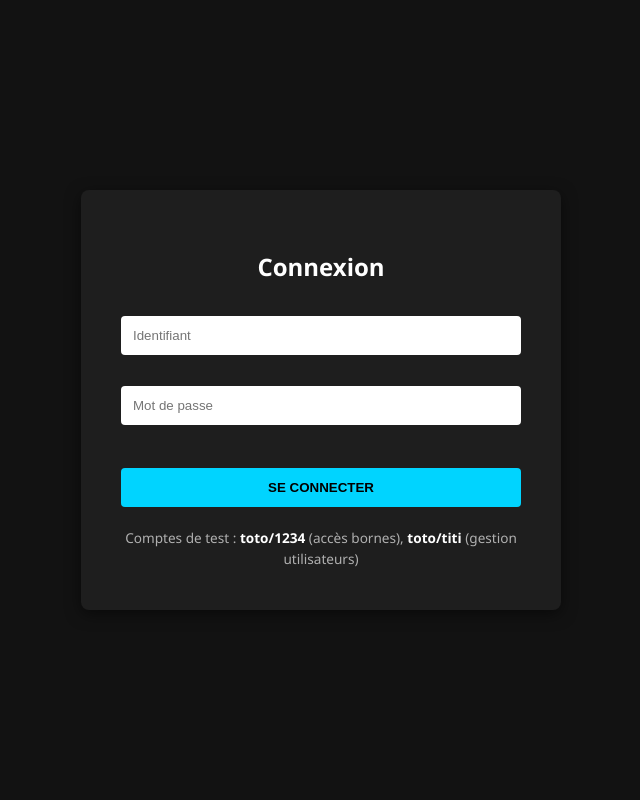
After one commit to Corentinh2/PROJET_GESTIONNAIRE_DE_CHARGE, a PHP site: page /Vues/login.php in a window 1280 px wide. The commit adds this page. Shown: the whole page, without its empty margins (319-959 px from the left). Run offline with PHP 8.4, Linux system fonts and the light colour scheme.

Commit message:
commit du 27/03/2026

```diff
--- /dev/null
+++ b/Vues/login.php
@@ -0,0 +1,97 @@
+<!DOCTYPE html>
+<html lang="fr">
+<head>
+    <meta charset="UTF-8">
+    <meta name="viewport" content="width=device-width, initial-scale=1.0">
+    <title>Connexion</title>
+    <style>
+        body {
+            background-color: #121212;
+            color: white;
+            font-family: 'Segoe UI', Tahoma, Geneva, Verdana, sans-serif;
+            display: flex;
+            justify-content: center;
+            align-items: center;
+            height: 100vh;
+            margin: 0;
+        }
+
+        .login-container {
+            background-color: #1e1e1e;
+            padding: 40px;
+            border-radius: 8px;
+            box-shadow: 0 4px 15px rgba(0, 0, 0, 0.5);
+            width: 100%;
+            max-width: 400px;
+            text-align: center;
+        }
+
+        h2 {
+            margin-bottom: 25px;
+            font-weight: bold;
+        }
+
+        .form-group {
+            margin-bottom: 15px;
+        }
+
+        input[type="text"],
+        input[type="password"] {
+            width: 100%;
+            padding: 12px;
+            margin: 8px 0;
+            border: none;
+            border-radius: 4px;
+            box-sizing: border-box; /* Important pour NetBeans/Chrome */
+        }
+
+        button {
+            width: 100%;
+            background-color: #00d4ff;
+            color: black;
+            padding: 12px;
+            margin: 20px 0;
+            border: none;
+            border-radius: 4px;
+            cursor: pointer;
+            font-weight: bold;
+            text-transform: uppercase;
+        }
+
+        button:hover {
+            background-color: #00b8e6;
+        }
+
+        .test-accounts {
+            font-size: 0.85em;
+            color: #b0b0b0;
+            line-height: 1.6;
+        }
+
+        .test-accounts b {
+            color: #ffffff;
+        }
+    </style>
+</head>
+<body>
+
+<div class="login-container">
+    <h2>Connexion</h2>
+
+    <form action="index.php?action=login" method="POST">
+        <div class="form-group">
+            <input type="text" name="identifiant" placeholder="Identifiant" required>
+        </div>
+        <div class="form-group">
+            <input type="password" name="password" placeholder="Mot de passe" required>
+        </div>
+        <button type="submit">Se connecter</button>
+    </form>
+
+    <div class="test-accounts">
+        Comptes de test : <b>toto/1234</b> (accès bornes), <b>toto/titi</b> (gestion utilisateurs)
+    </div>
+</div>
+
+</body>
+</html>
```
Also changed, not shown: Modeles/config.inc.php (added, +7 -0 lines), index.php (+20 -5 lines).
